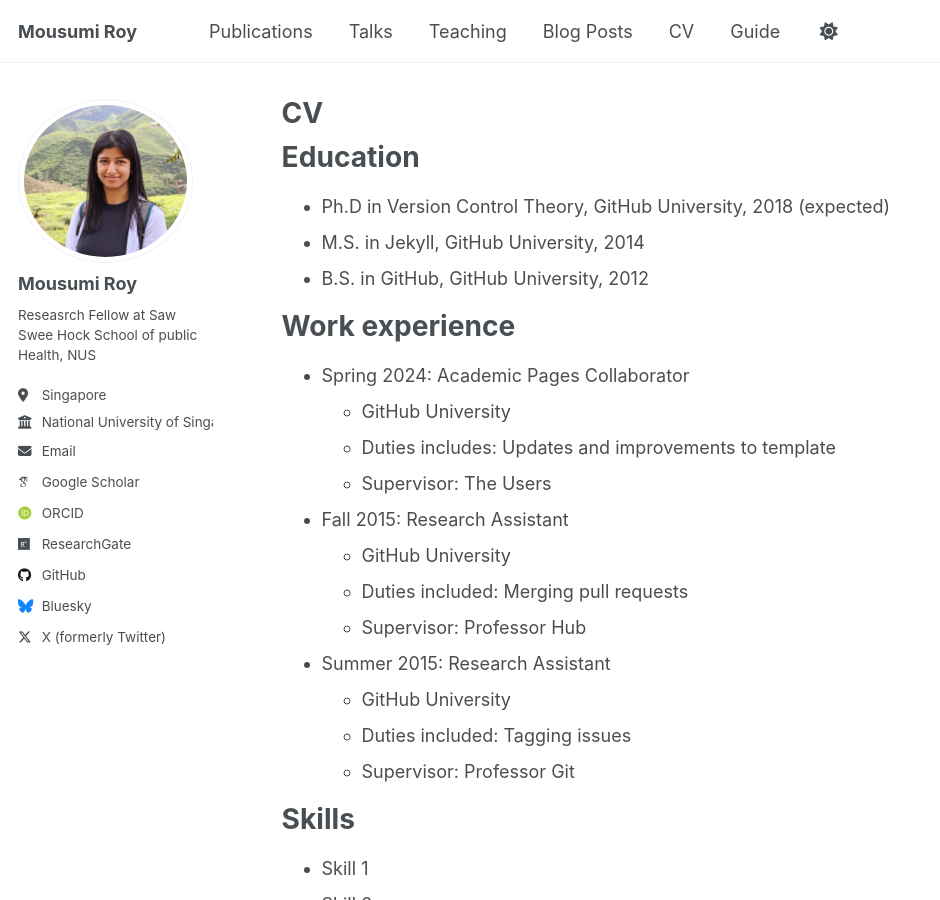
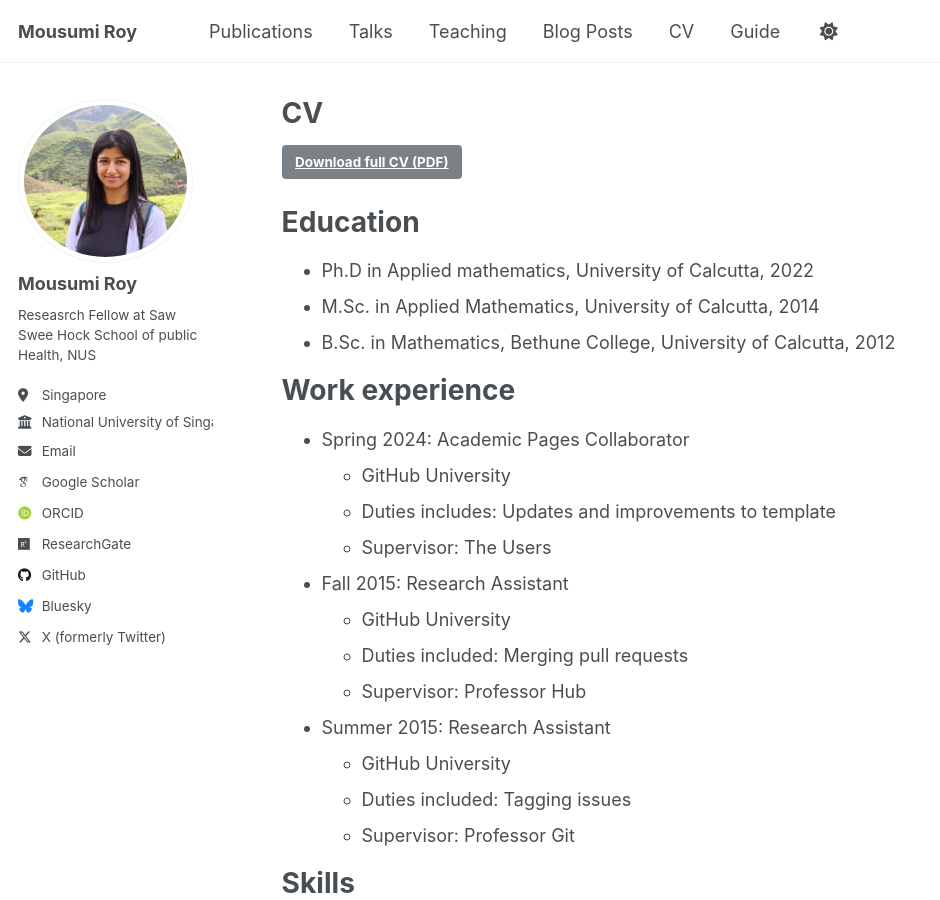
Before and after one commit to mousumi3104/mousumi3104.github.io, a Jekyll site: the page built from _pages/cv.md, in a window 1280 px wide and 900 px high. Shown: the whole window, without its empty margins (0-940 px from the left). Built offline with Jekyll 4.4.1, drawn with Linux system fonts in a browser that asks for light colours; some web fonts are replaced; a script that is not in the unit is left out.

Commit message:
Update cv.md

```diff
--- a/_pages/cv.md
+++ b/_pages/cv.md
@@ -8,12 +8,13 @@ redirect_from:
 ---
 
 {% include base_path %}
+<a class="btn btn--primary" href="/files/Mousumi Roy - Resume.pdf">Download full CV (PDF)</a>
 
 Education
 ======
-* Ph.D in Version Control Theory, GitHub University, 2018 (expected)
-* M.S. in Jekyll, GitHub University, 2014
-* B.S. in GitHub, GitHub University, 2012
+* Ph.D in Applied mathematics, University of Calcutta, 2022
+* M.Sc. in Applied Mathematics, University of Calcutta, 2014
+* B.Sc. in Mathematics, Bethune College, University of Calcutta, 2012
 
 Work experience
 ======
```
